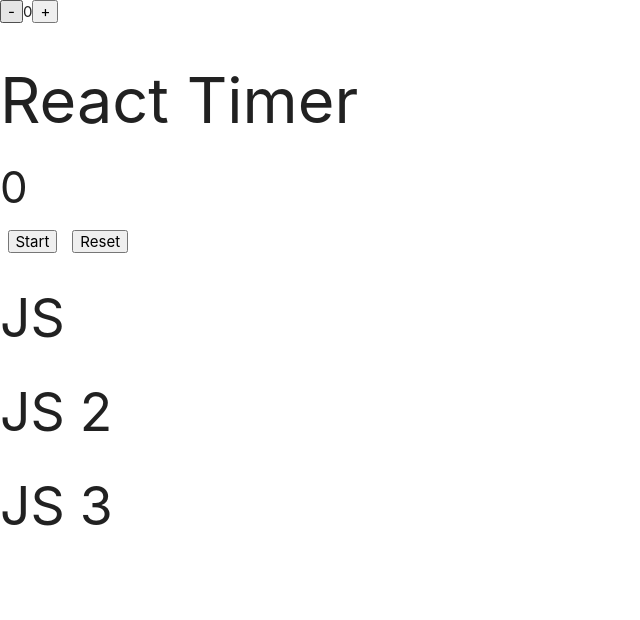
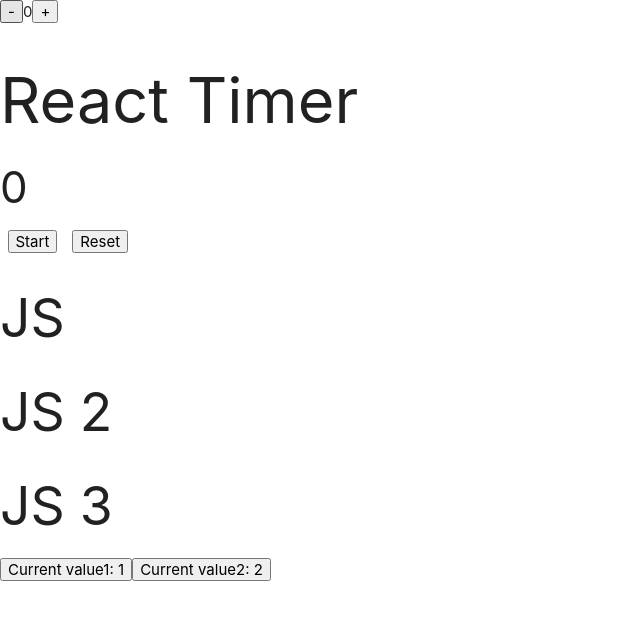
Before and after one commit to LexaHood/stepik_course_react, a React (Create React App) app: page / in a window 1280 px wide. Shown: the top 620 px of the page, without its empty margins (0-640 px from the left). Built offline with nearby package versions, Linux system fonts and the light colour scheme.

Commit message:
7.4 useLayoutEffect

```diff
--- a/src/FuncComponents/App.jsx
+++ b/src/FuncComponents/App.jsx
@@ -3,6 +3,7 @@ import Clicker from "./less_6.2/Clicker";
 import Timer from "./less_6.5/Timer";
 import { Context } from "./less_7.3/Context";
 import Books from "./less_7.3/Books";
+import RenderAfter from "./less_7.4/renderAfter";
 
 
 export default function App() {
@@ -14,6 +15,7 @@ export default function App() {
       <Context>
         <Books/>
       </Context>
+      <RenderAfter/>
     </div>
   );
 };
--- /dev/null
+++ b/src/FuncComponents/less_7.4/renderAfter.jsx
@@ -0,0 +1,25 @@
+import { useEffect, useLayoutEffect, useState } from "react";
+
+export default function RenderAfter() {
+  const [value, setValue] = useState(1);
+  const [value2, setValue2] = useState(2);
+
+  useEffect(() => {
+    if (value2 === 0) {
+      setValue2(Math.random() * 100);
+    }
+  }, [value2]);
+
+  useLayoutEffect(() => {
+    if (value === 0) {
+      setValue(Math.random() * 100);
+    }
+  }, [value]);
+
+  return (
+    <>
+      <button onClick={() => setValue(0)}>Current value1: {value}</button>
+      <button onClick={() => setValue2(0)}>Current value2: {value2}</button>
+    </>
+  );
+};
```
